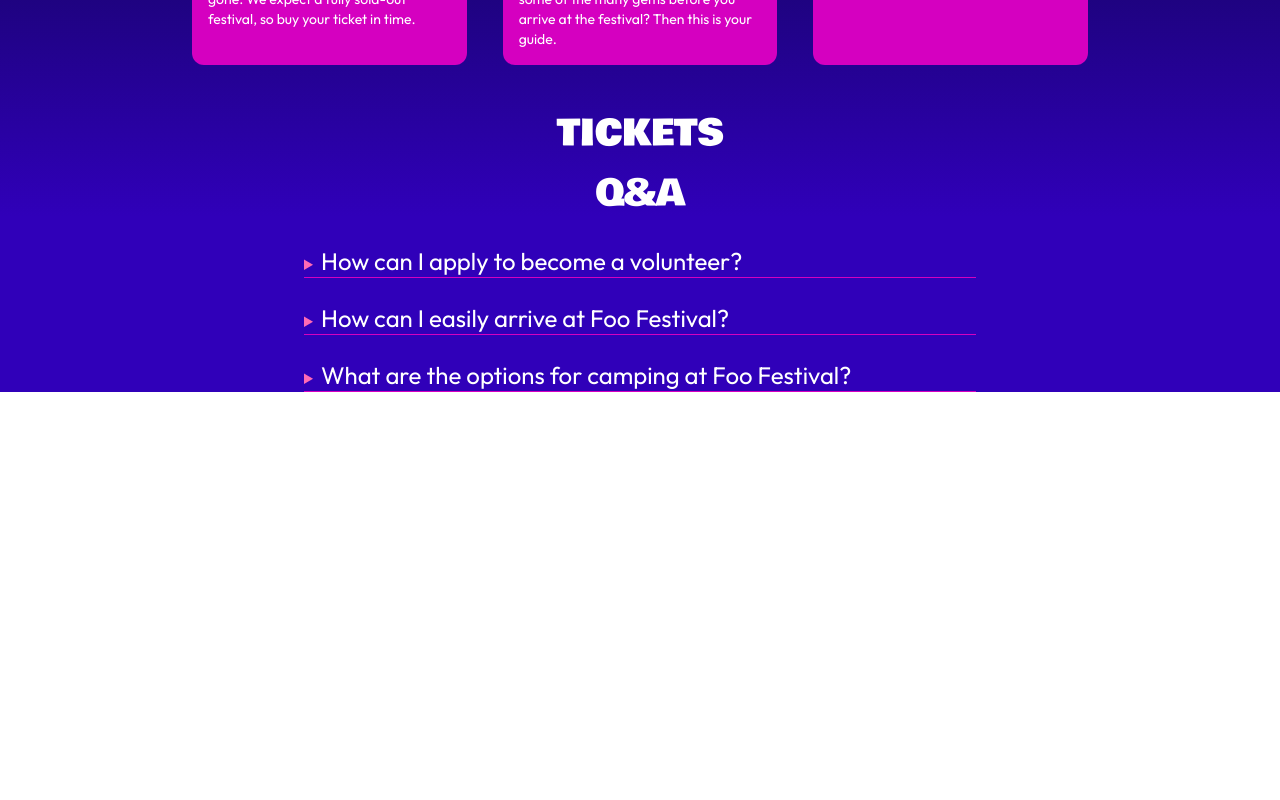
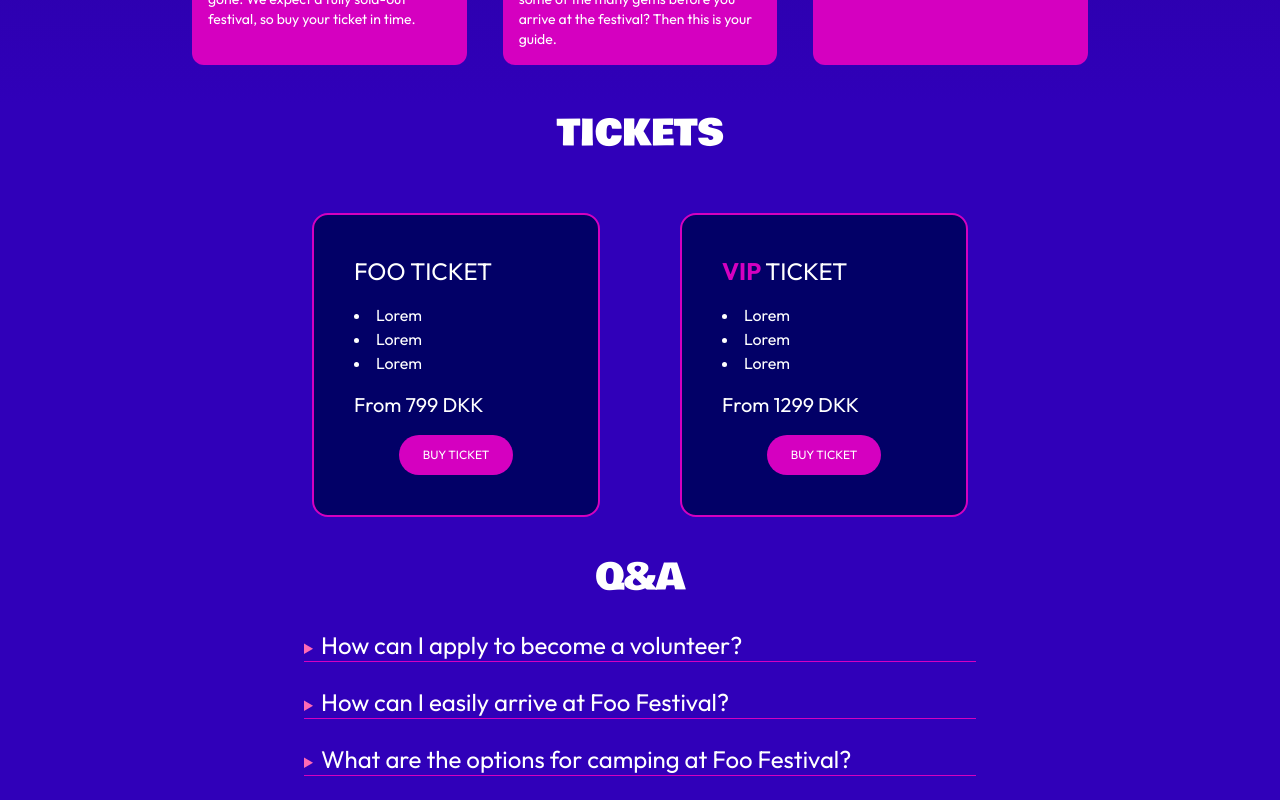
Before and after one commit to nihi0001/foofest_fork, a Next.js app: page / in a window 1280 px wide. Shown: the part 1983-2783 px from the top of the page. Before the commit the page ends 2375 px from the top, so only its background shows below. Built offline with nearby package versions, Linux system fonts and the light colour scheme.

Commit message:
bg-gradient, ticket-app-page, booking-page, foo-ticket, vip,ticket

```diff
--- a/src/app/booking/page.jsx
+++ b/src/app/booking/page.jsx
@@ -2,14 +2,15 @@
 import React from 'react'
 import FooTicket from '../components/FooTicket';
 import VipTicket from '../components/VipTicket';
+import BookingBanner from '../components/BookingBanner';
 
 
 export default function page() {
   return (
     <>
-    <div className='bg-[url(/artists-shorter-BANNER.webp)] p-12 bg-center bg-no-repeat bg-cover w-full h-3/6 md:bg-top'>
-      <h1 className='text-White text-5xl mt-96 text-center mb-8 md:text-9xl md:mt-80 md:p-7 md:mb-5'>TICKETS</h1>
-
+    <BookingBanner />
+    <div>
+      <h1 className='text-White text-5xl -mt-5 text-center mb-8 md:text-9xl md:-mt-24 md:p-7 '>TICKETS</h1>
       <div className='flex flex-col items-center gap-10 p-10 text-White md:flex-row md:justify-center md:gap-20 md:p-15'>
         <FooTicket />
         <VipTicket />
--- /dev/null
+++ b/src/app/components/BookingBanner.jsx
@@ -0,0 +1,11 @@
+import React from 'react'
+
+export default function BookingBanner() {
+  return (
+    <>
+        <img className='m-auto w-full bg-center' src="/artists-shorter-BANNER.webp" alt="banner" />
+    </>
+  );
+}
+
+// p-12 bg-center bg-no-repeat bg-cover w-full h-3/6 md:bg-top
--- a/src/app/components/FooTicket.jsx
+++ b/src/app/components/FooTicket.jsx
@@ -7,17 +7,17 @@ export default function FooTicket() {
 
   return (
     <div className='grid gap-4 bg-Darkblue border-solid border-Hotpink border-2 p-10 rounded-2xl w-72'>
-      <h2 className='text-2xl'>FOO TICKET</h2>
+      <h2 className='text-2xl text-start'>FOO TICKET</h2>
 
-      <div>
+      <div className='text-start'>
       <li>Lorem</li>
       <li>Lorem</li>
       <li>Lorem</li>
       </div>
 
       {/* Children */}
-      <h3 className='text-xl'>From 799 DKK</h3>
+      <h3 className='text-xl text-start'>From 799 DKK</h3>
       <BuyTicket />
-      </div>
+    </div>
   );
 }
--- a/src/app/components/VipTicket.jsx
+++ b/src/app/components/VipTicket.jsx
@@ -4,12 +4,12 @@ import BuyTicket from './BuyTicket'
 export default function VipTicket() {
   return (
     <div className='grid gap-4 bg-Darkblue border-solid border-Hotpink border-2 p-10 rounded-2xl w-72'>
-      <h2 className='text-2xl'>
+      <h2 className='text-2xl text-start'>
         <span className='text-Hotpink font-bold'>VIP </span>
         TICKET
       </h2>
 
-      <div>
+      <div className='text-start'>
       <li>Lorem</li>
       <li>Lorem</li>
       <li>Lorem</li>
@@ -17,7 +17,7 @@ export default function VipTicket() {
 
 
       {/* Children */}
-      <h3 className='text-xl'>From 1299 DKK</h3>
+      <h3 className='text-xl text-start'>From 1299 DKK</h3>
 
       <BuyTicket />
       </div>
--- a/src/app/globals.css
+++ b/src/app/globals.css
@@ -6,5 +6,5 @@
 body{
   background: #00071E;
   background: linear-gradient(0deg, #3000B9 25%, #00071E 100%);
-  height: 100vh;
+  height: fit-content;
 }
--- a/src/app/page.jsx
+++ b/src/app/page.jsx
@@ -1,8 +1,10 @@
 // forside, landingpage
 
 import ArtistPoster from "./components/ArtistPoster";
+import FooTicket from "./components/FooTicket";
 import LpBanner from "./components/LpBanner";
 import { Bowlby_One } from "next/font/google";
+import VipTicket from "./components/VipTicket";
 
 const BowlbyOne = Bowlby_One({
   subsets: ["latin"],
@@ -54,6 +56,10 @@ export default function Home() {
 
       <div className="text-center mt-12">
         <h2 className={`text-White text-4xl mb-5 ${BowlbyOne.className}`}>TICKETS</h2>
+        <div className='flex flex-col items-center gap-10 p-10 text-White md:flex-row md:justify-center md:gap-20 md:p-15'>
+          <FooTicket />
+          <VipTicket />
+        </div>
       </div>
 
       <div className="max-w-2xl mx-auto">
```
